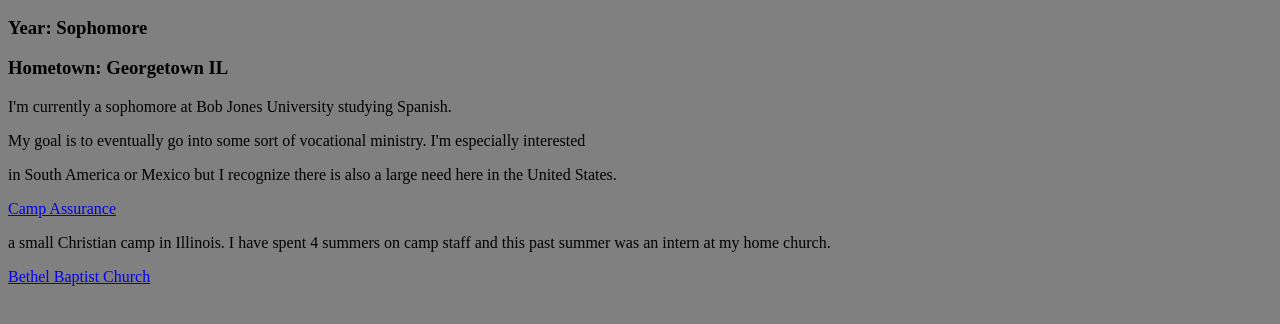
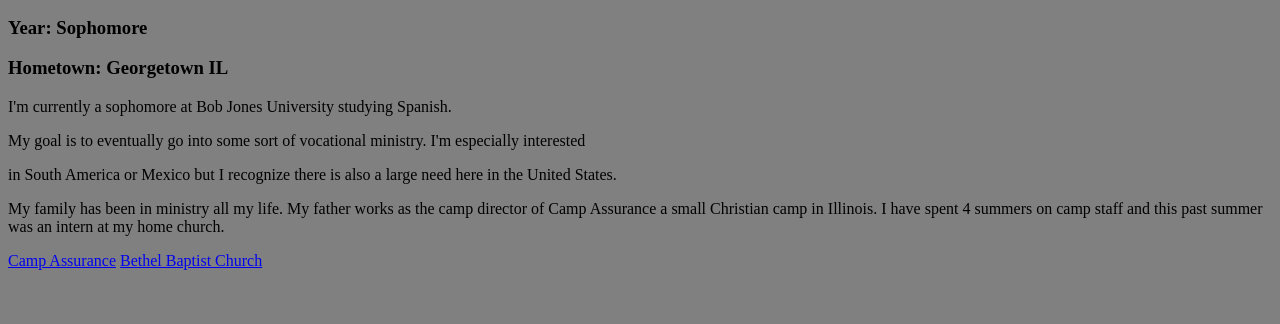
Before and after one commit to siveq/siveq.github.io, a plain HTML site: page index.html in a window 1280 px wide. Shown: the part 362-686 px from the top of the page. Drawn offline with Linux system fonts and the light colour scheme.

Commit message:
Update index.html

```diff
--- a/index.html
+++ b/index.html
@@ -18,6 +18,10 @@
 <p style="color:Black;">I'm currently a sophomore at Bob Jones University studying Spanish.</p>
 <p style="color:Black;">My goal is to eventually go into some sort of vocational ministry. I'm especially interested</p>
 <p style="color:Black;">in South America or Mexico but I recognize there is also a large need here in the United States.</p>
- <a href="http://www.campassurance.org">Camp Assurance</a> <p style="color:Black;"> a small Christian camp in Illinois. I have spent 4 summers on camp staff and this past summer was an intern at my home church.</p> <a href="http://www.bethelgeorgetown.org">Bethel Baptist Church</a>
+
+<p style="color:Black;"> My family has been in ministry all my life. My father works as the camp director of Camp Assurance a small Christian camp in Illinois. I have spent 4 summers on camp staff and this past summer was an intern at my home church.</p>
+
+<a href="http://www.campassurance.org">Camp Assurance</a>
+<a href="http://www.bethelgeorgetown.org">Bethel Baptist Church</a>
 </body>
 </html>
```
